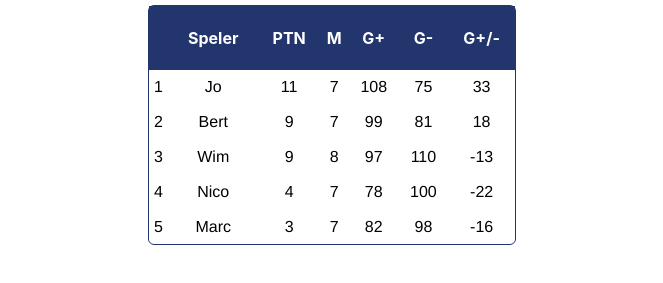
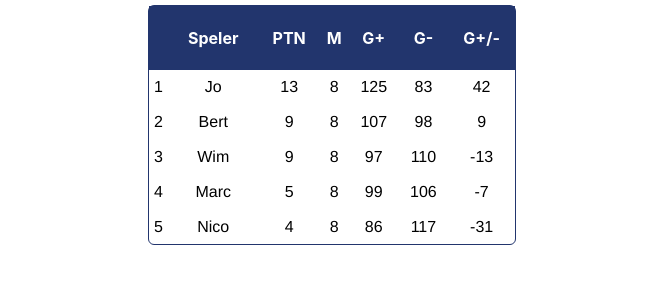
Before and after one commit to bertwilms/doubletrouble-app, a React (Create React App) app: page /klassement in a window 1280 px wide. Shown: the part 193-476 px from the top of the page, without its empty margins (308-971 px from the left). Built offline with nearby package versions, Linux system fonts and the light colour scheme.

Commit message:
speeldag10

```diff
--- a/src/data/klassementData.js
+++ b/src/data/klassementData.js
@@ -2,20 +2,20 @@ export const klassementData = [
     {
       "id":1,
       "voornaam":"Jo",
-      "gespeeld":7,
-      "punten":11,
-      "games_voor":108,
-      "games_tegen":75,
-      "verschil":33
+      "gespeeld":8,
+      "punten":13,
+      "games_voor":125,
+      "games_tegen":83,
+      "verschil":42
     },
     {
       "id":2,
       "voornaam":"Bert",
-      "gespeeld":7,
+      "gespeeld":8,
       "punten":9,
-      "games_voor":99,
-      "games_tegen":81,
-      "verschil":18
+      "games_voor":107,
+      "games_tegen":98,
+      "verschil":9
     },
     {
       "id":3,
@@ -28,21 +28,20 @@ export const klassementData = [
     },
     {
       "id":4,
-      "voornaam":"Nico",
-      "gespeeld":7,
-      "punten":4,
-      "games_voor":78,
-      "games_tegen":100,
-      "verschil":-22
+      "voornaam":"Marc",
+      "gespeeld":8,
+      "punten":5,
+      "games_voor":99,
+      "games_tegen":106,
+      "verschil":-7
     },
     {
       "id":5,
-      "voornaam":"Marc",
-      "gespeeld":7,
-      "punten":3,
-      "games_voor":82,
-      "games_tegen":98,
-      "verschil":-16
+      "voornaam":"Nico",
+      "gespeeld":8,
+      "punten":4,
+      "games_voor":86,
+      "games_tegen":117,
+      "verschil":-31
     }
     ]
-;
--- a/src/data/wedstrijdData.js
+++ b/src/data/wedstrijdData.js
@@ -113,8 +113,8 @@ export const wedstrijdData = [
       "ploeg1_speler2":"Marc",
       "ploeg2_speler1":"Bert",
       "ploeg2_speler2":"Nico",
-      "ploeg1":null,
-      "ploeg2":null,
+      "ploeg1":17,
+      "ploeg2":8,
       "terrein":2,
       "datum":"2021-08-29",
       "tijd":"09:30"
```
